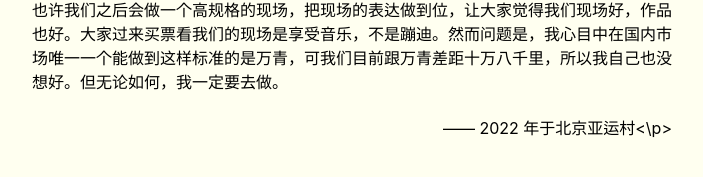
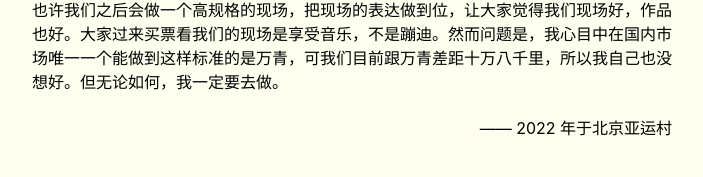
Before and after one commit to salingerlin/salingerlin.github.io, a Jekyll site: the page built from _posts/2022-07-01-平原上的缺省.md, in a window 1280 px wide and 900 px high, scrolled down 6111 px. Shown: the part 673-850 px from the top of the window, without its empty margins (288-991 px from the left). Built offline with Jekyll 4.4.1, drawn with Linux system fonts in a browser that asks for light colours.

Commit message:
Update 2022-07-01-平原上的缺省.md

```diff
--- a/_posts/2022-07-01-平原上的缺省.md
+++ b/_posts/2022-07-01-平原上的缺省.md
@@ -124,4 +124,4 @@ category: 访谈与自述
 
 也许我们之后会做一个高规格的现场，把现场的表达做到位，让大家觉得我们现场好，作品也好。大家过来买票看我们的现场是享受音乐，不是蹦迪。然而问题是，我心目中在国内市场唯一一个能做到这样标准的是万青，可我们目前跟万青差距十万八千里，所以我自己也没想好。但无论如何，我一定要去做。
 
-<p align="right">—— 2022 年于北京亚运村<\p>
+<p align="right">—— 2022 年于北京亚运村</p>
```
